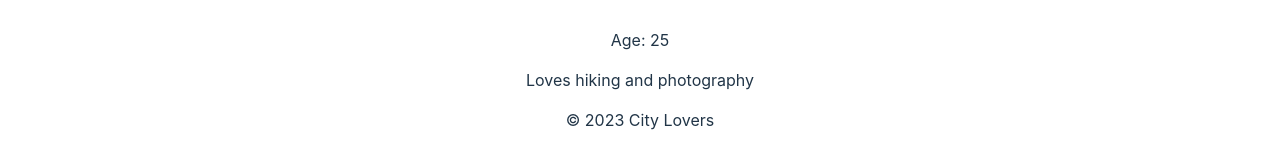
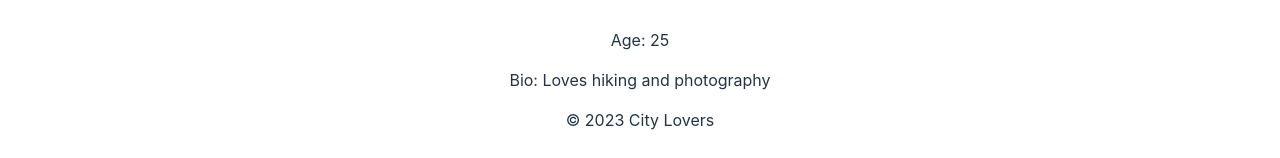
Before and after one commit to OluwatobiRichard/alx-fe-reactjs, a React (Vite) app in the folder alx-react-app/: page / in a window 1280 px wide. Shown: the part 502-660 px from the top of the page. Built offline with nearby package versions, Linux system fonts and the light colour scheme.

Commit message:
alx-react-app

```diff
--- a/alx-react-app/src/components/UserProfile.jsx
+++ b/alx-react-app/src/components/UserProfile.jsx
@@ -3,7 +3,7 @@ function UserProfile({ name, age, bio }) {
       <div>
         <h2>{name}</h2>
         <p>Age: {age}</p>
-        <p>{bio}</p>
+        <p>Bio: {bio}</p>
       </div>
     );
   }
```
